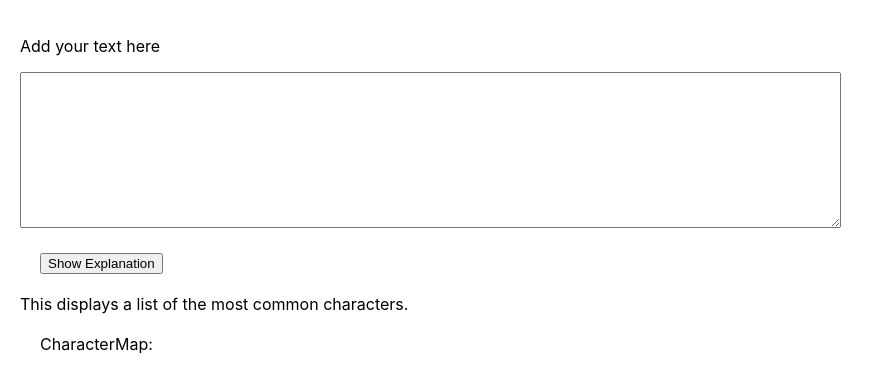
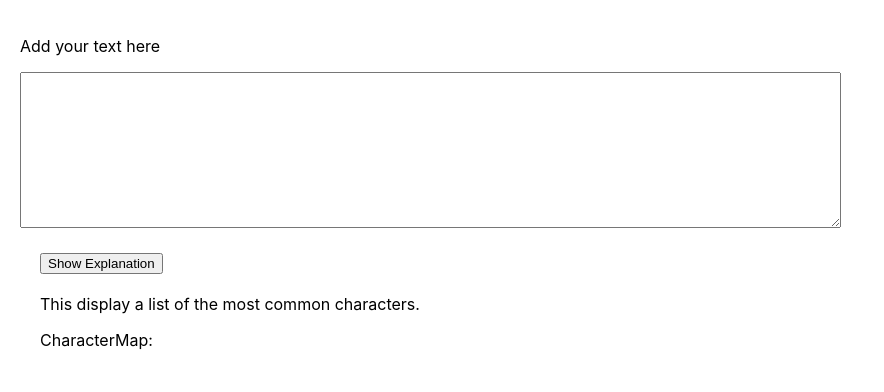
Before and after one commit to topcook/myReactApp, a React (Create React App) app: page / in a window 1280 px wide. Both pictures are taken after a click on the button "Show Explanation". Shown: the top 392 px of the page, without its empty margins (0-884 px from the left). Built offline with nearby package versions, Linux system fonts and the light colour scheme.

Commit message:
In this step, I moved the explanation to CharacterMap component.

```diff
--- a/src/components/App/App.js
+++ b/src/components/App/App.js
@@ -23,12 +23,7 @@ function App() {
       <div>
         <button onClick={toggleExplanation}>Show Explanation</button>
       </div>
-      {showExplanation &&
-        <p>
-          This displays a list of the most common characters.
-        </p>
-      }
-      <CharacterMap text={text} />
+      <CharacterMap showExplanation= {showExplanation} text={text} />
     </div>
   );
 }
--- a/src/components/CharacterMap/CharacterMap.js
+++ b/src/components/CharacterMap/CharacterMap.js
@@ -1,4 +1,4 @@
-import React, {memo} from "react";
+import React, { memo } from "react";
 import PropTypes from 'prop-types';
 
 function itemize(text) {
@@ -15,9 +15,14 @@ function itemize(text) {
         .sort((a, b) => b[1] - a[1]);
 }
 
-function CharacterMap({ text }) {
+function CharacterMap({ showExplanation, text }) {
     return (
         <div>
+            {showExplanation &&
+                <p>
+                    This display a list of the most common characters.
+                </p>
+            }
             CharacterMap:
             <ul>
                 {
@@ -29,6 +34,7 @@ function CharacterMap({ text }) {
 }
 
 CharacterMap.propTypes = {
+    showExplanation: PropTypes.bool.isRequired,
     text: PropTypes.string.isRequired
 }
 
```
